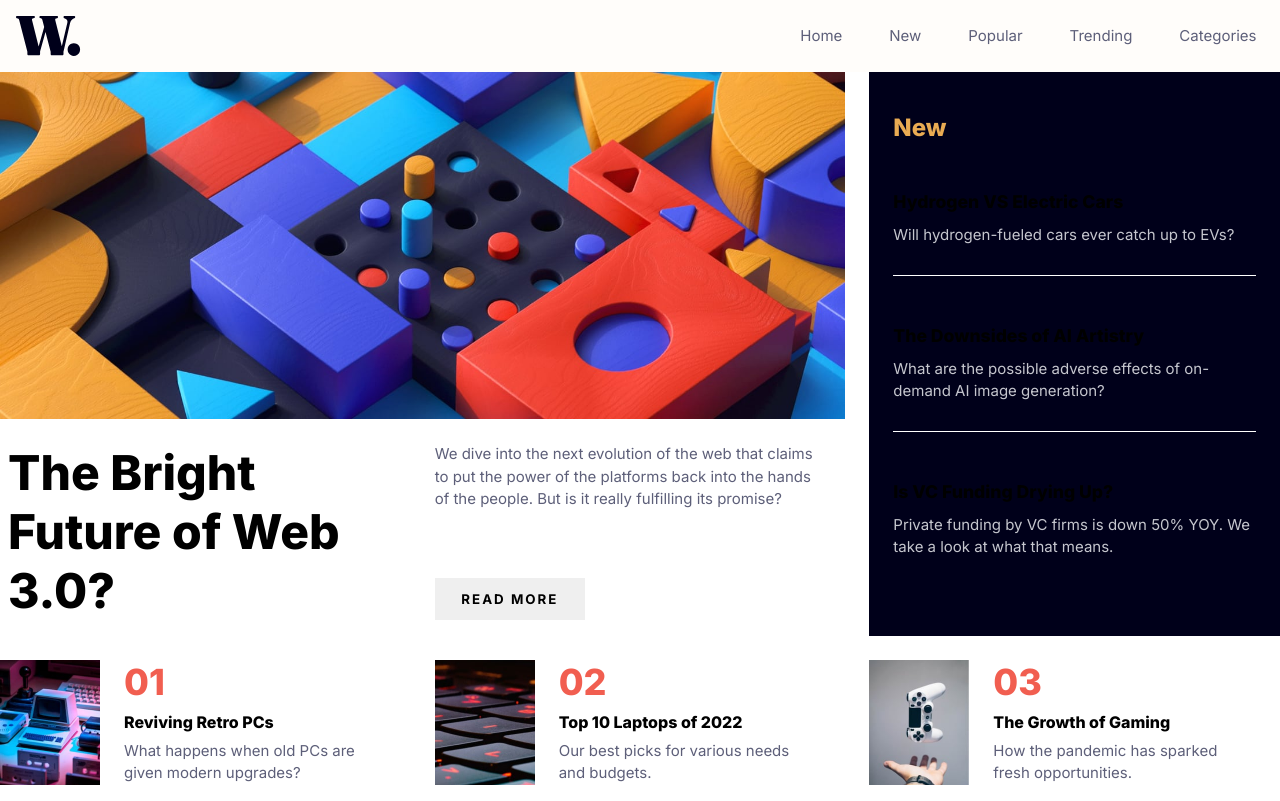
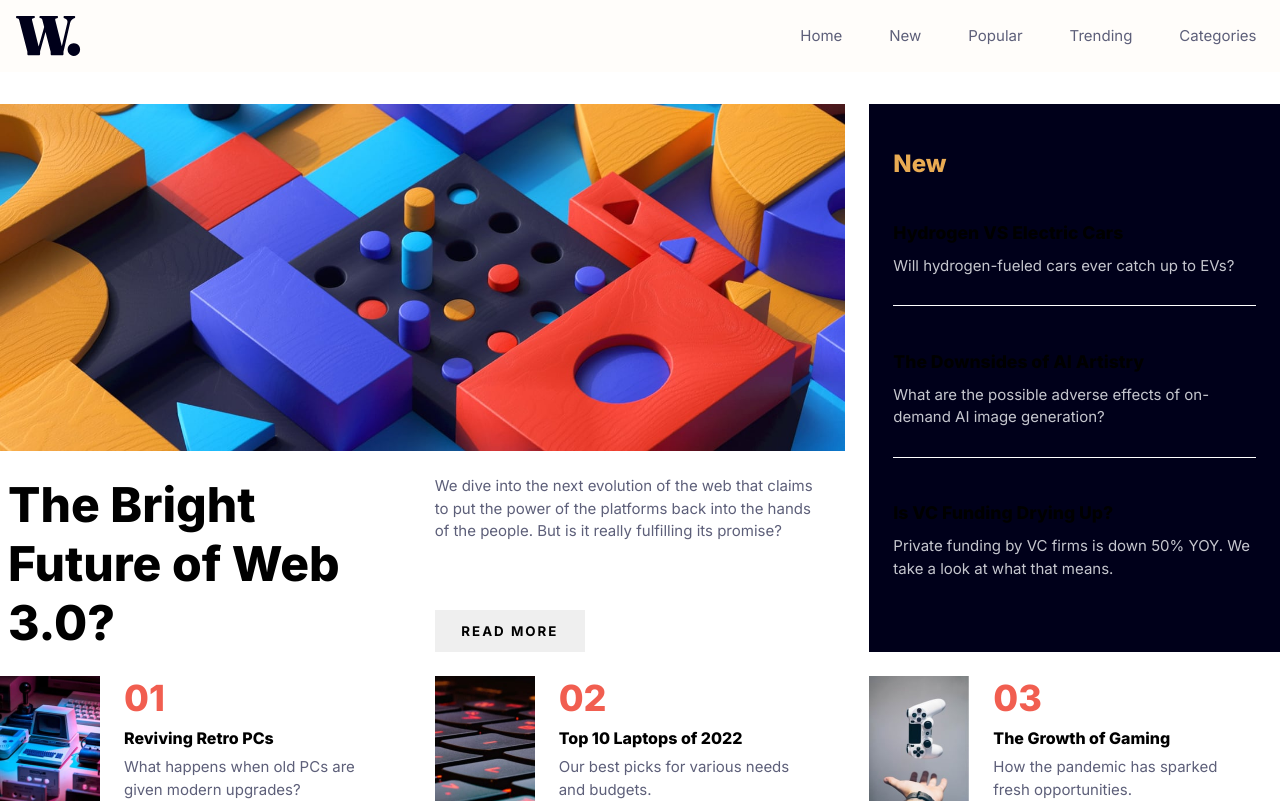
Before and after one commit to SebastianLaka/news-homepage, a Vue app: page / in a window 1280 px wide. Built offline with nearby package versions, Linux system fonts and the light colour scheme.

Commit message:
Added margin at news and header to make more space between nav

```diff
--- a/src/components/header/HeaderContent.vue
+++ b/src/components/header/HeaderContent.vue
@@ -19,13 +19,14 @@ const headerImage = ref({
 @use '../../assets/sass/breakpoints.scss' as *;
 @media (min-width: $mobile-view) {
   .news-header {
-    padding-top: 4.5em;
+    margin-top: 4.5em;
     @include flex-layout($flex-direction: column);
     gap: 1.5em 0;
   }
 }
 @media (min-width: $desktop-small){
   .news-header{
+    margin-top: 6.5em;
     grid-column: 1/9;
   }
 }
--- a/src/components/news-articles/NewsMain.vue
+++ b/src/components/news-articles/NewsMain.vue
@@ -72,7 +72,7 @@ const newsTopics = ref([
 }
 @media (min-width: $desktop-small) {
   .news-articles {
-    padding-top: 5.5em;
+    margin-top: 6.5em;
     grid-column: 9 / 13;
   }
 }
```
